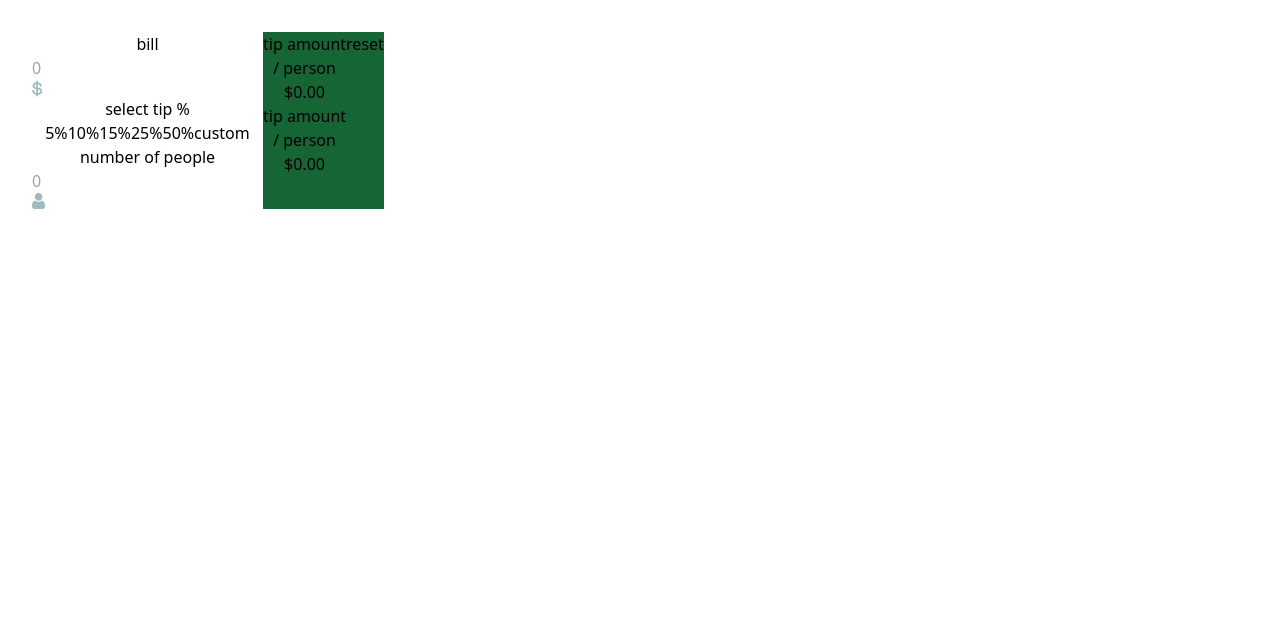
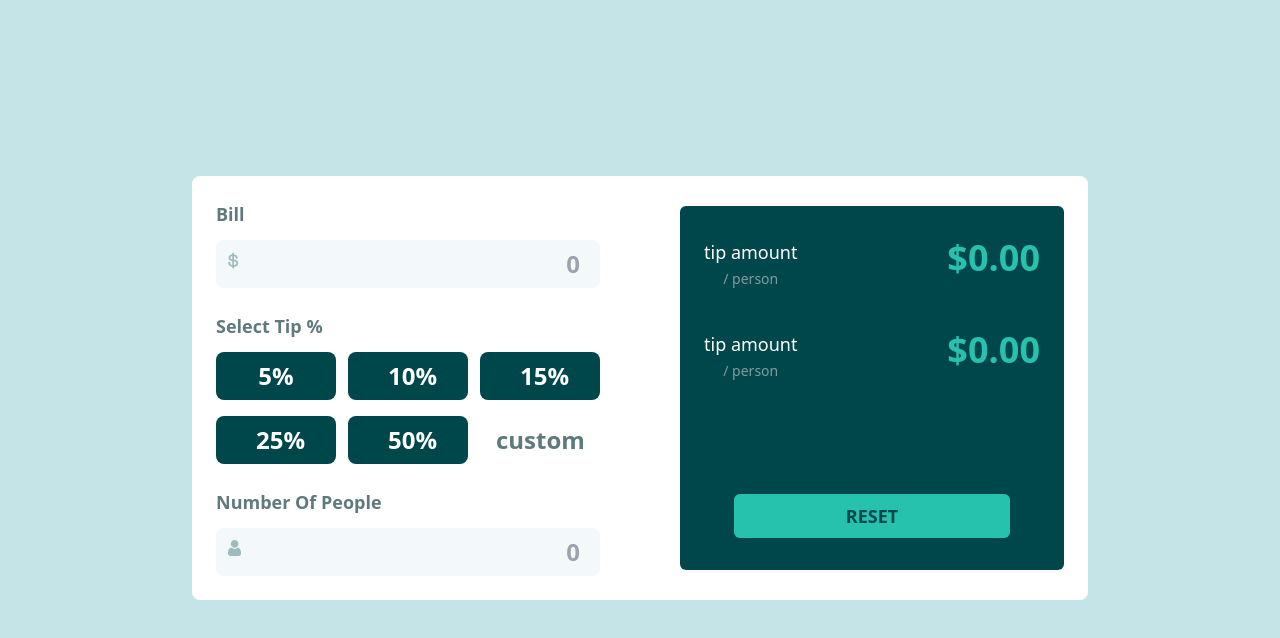
Before and after one commit to zura-doganadze/Tip-Calculator-With-React, a React (Vite) app: page / in a window 1280 px wide. Shown: the top 638 px of the page. Built offline with nearby package versions, Linux system fonts and the light colour scheme.

Commit message:
finish marcap

```diff
--- a/src/App.jsx
+++ b/src/App.jsx
@@ -1,62 +1,98 @@
 import $ from "../src/assets/img/$.png";
 import person from "../src/assets/img/person.icon.png";
+import { useState } from 'react'
+import spaceMemo from "../src/assets/font/SpaceMono-Bold.ttf";
 
 import "./App.css";
 
 function App() {
   return (
-    <div>
-      <div className="flex">
-        <div className="left-content">
-          <div>
-            <h2>bill</h2>
-            <div>
-              <input placeholder="0" />
-              <img src={$} alt="" />
+    <div className="flex  max-w-4xl w-full mt-36 ">
+      <div className="flex items-center justify-between max-w-4xl w-full bg-white py-6 px-6 rounded-lg">
+        <div className="left-content max-w-sm w-full ">
+          <div className="w-full flex flex-col items-start">
+            <h2 className="capitalize mb-3 font-bold text-lg text-h2-color">
+              bill
+            </h2>
+            <div className="flex justify-between max-w-sm  w-full relative ">
+              <input
+                placeholder="0"
+                className="bg-input-bg w-full px-5 py-2 flex text-end text-2xl text-input-txt font-bold rounded-lg"
+              />
+              <img src={$} alt="money img" className="absolute top-3 left-3" />
             </div>
           </div>
-          <div>
-            <h2>select tip %</h2>
-            <div>
-              <button>5%</button>
-              <button>10%</button>
-              <button>15%</button>
-              <button>25%</button>
-              <button>50%</button>
-              <button>custom</button>
+          <div className="flex flex-col items-start my-6">
+            <h2 className="capitalize mb-3 font-bold text-lg text-h2-color">
+              select tip %
+            </h2>
+            <div className="grid grid-cols-3 gap-x-3 gap-y-4">
+              <button className="bg-percent-btn px-10 py-2 rounded-lg text-white font-bold text-2xl">
+                5%
+              </button>
+              <button className="bg-percent-btn px-10 py-2 rounded-lg text-white font-bold text-2xl">
+                10%
+              </button>
+              <button className="bg-percent-btn px-10 py-2 rounded-lg text-white font-bold text-2xl">
+                15%
+              </button>
+              <button className="bg-percent-btn px-10 py-2 rounded-lg text-white font-bold text-2xl">
+                25%
+              </button>
+              <button className="bg-percent-btn px-10 py-2 rounded-lg text-white font-bold text-2xl">
+                50%
+              </button>
+              <button className=" px-4 py-2 rounded-lg text-h2-color font-bold text-2xl">
+                custom
+              </button>
             </div>
           </div>
-          <div>
-            <h2>number of people</h2>
-            <div>
-              <input placeholder="0" />
-              <img src={person} alt="" />
+          <div className="w-full flex flex-col items-start">
+            <h2 className="capitalize mb-3 font-bold text-lg text-h2-color">
+              number of people
+            </h2>
+            <div className="flex justify-between max-w-sm  w-full relative ">
+              <input
+                placeholder="0"
+                className="bg-input-bg w-full px-5 py-2 flex text-end text-2xl text-input-txt font-bold rounded-lg"
+              />
+              <img
+                src={person}
+                alt="person-icon"
+                className="absolute top-3 left-3"
+              />
             </div>
           </div>
         </div>
-        <div className="right-content flex bg-green-800">
-          <div>
-            <div>
+        <div className="right-content flex flex-col gap-y-28 max-w-sm w-full bg-output-bg rounded-md px-6">
+          <div className="w-full mt-8 flex flex-col gap-y-10">
+            <div className="flex justify-between w-full">
               <div>
-                <h3>tip amount</h3>
-                <span>/ person</span>
+                <h3 className="text-white text-lg font-">tip amount</h3>
+                <span className="text-span-color text-sm">/ person</span>
               </div>
               <div>
-                <span>$0.00</span>
+                <span className="text-4xl font-bold text-money-color">
+                  $0.00
+                </span>
               </div>
             </div>
-            <div>
+            <div className="flex justify-between w-full">
               <div>
-                <h3>tip amount</h3>
-                <span>/ person</span>
+                <h3 className="text-white text-lg">tip amount</h3>
+                <span className="text-span-color text-sm">/ person</span>
               </div>
               <div>
-                <span>$0.00</span>
+                <span className="text-4xl font-bold text-money-color">
+                  $0.00
+                </span>
               </div>
             </div>
           </div>
-          <div>
-            <button>reset</button>
+          <div className="mb-8">
+            <button className="bg-reset-bg px-28 py-2 text-lg font-bold text-reset-btn-color rounded-md cursor-pointer uppercase">
+              reset
+            </button>
           </div>
         </div>
       </div>
--- a/src/index.css
+++ b/src/index.css
@@ -1,3 +1,16 @@
 @tailwind base;
 @tailwind components;
 @tailwind utilities;
+
+
+html {
+    background-color: hsl(185, 41%, 84%);
+}
+#root {
+    max-width: 1280px;
+    margin: 0 auto;
+    padding: 2rem;
+    text-align: center;
+    display: flex;
+    justify-content: center;
+}
--- a/tailwind.config.js
+++ b/tailwind.config.js
@@ -2,7 +2,23 @@
 export default {
   content: ["./index.html", "./src/**/*.{js,ts,jsx,tsx}"],
   theme: {
-    extend: {},
+    extend: {
+      backgroundColor: {
+        "main-background": "hsl(185, 41%, 84%)",
+        "output-bg": "#00474B",
+        "reset-bg": "#26C2AE",
+        "reset-active": "#9FE8DF",
+        "input-bg": "#F3F9FA",
+        "percent-btn": "#00474B",
+      },
+      colors: {
+        "span-color": "#7F9D9F",
+        "money-color": "#26C2AE",
+        "reset-btn-color": "#00474B",
+        "input-txt": "#00474B",
+        "h2-color": "#5E7A7D",
+      },
+    },
   },
   plugins: [],
 };
```
Also changed, not shown: src/assets/font/SpaceMono-Bold.ttf (added).
